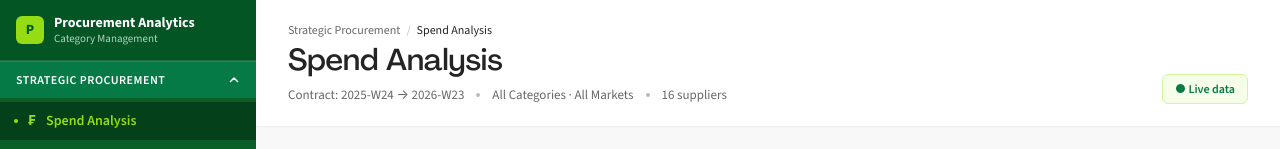
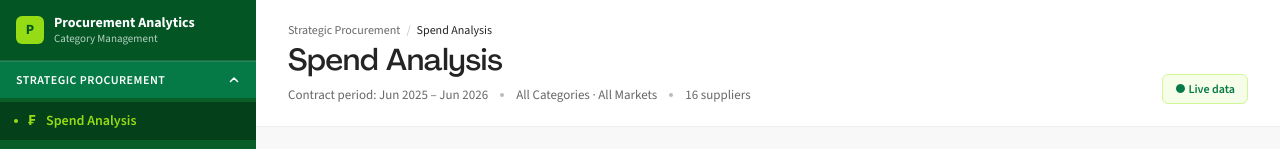
Before and after one commit to rutwik1994/cm-analysis-app, a Next.js app: page / in a window 1280 px wide. Shown: the top 149 px of the page. Built offline with nearby package versions, Linux system fonts and the light colour scheme.

Commit message:
Replace ISO week contract range with readable month/year format
Co-Authored-By: Claude Sonnet 4.6 <noreply@anthropic.com>

```diff
--- a/app/page.tsx
+++ b/app/page.tsx
@@ -422,7 +422,7 @@ export default function SpendDashboard() {
           <div>
             <h1 style={{ font: '500 30px/38px var(--font-display)', color: '#242424', margin: 0 }}>Spend Analysis</h1>
             <div style={{ font: '400 13px/18px var(--font-body)', color: '#676767', marginTop: 4, display: 'flex', gap: 12, alignItems: 'center', flexWrap: 'wrap' }}>
-              <span>Contract: {metrics.contractStart} → 2026-W23</span>
+              <span>Contract period: Jun 2025 – Jun 2026</span>
               <span style={{ width: 4, height: 4, borderRadius: '50%', background: '#BBB', display: 'inline-block' }} />
               <span>{contextLabel}</span>
               <span style={{ width: 4, height: 4, borderRadius: '50%', background: '#BBB', display: 'inline-block' }} />
```
